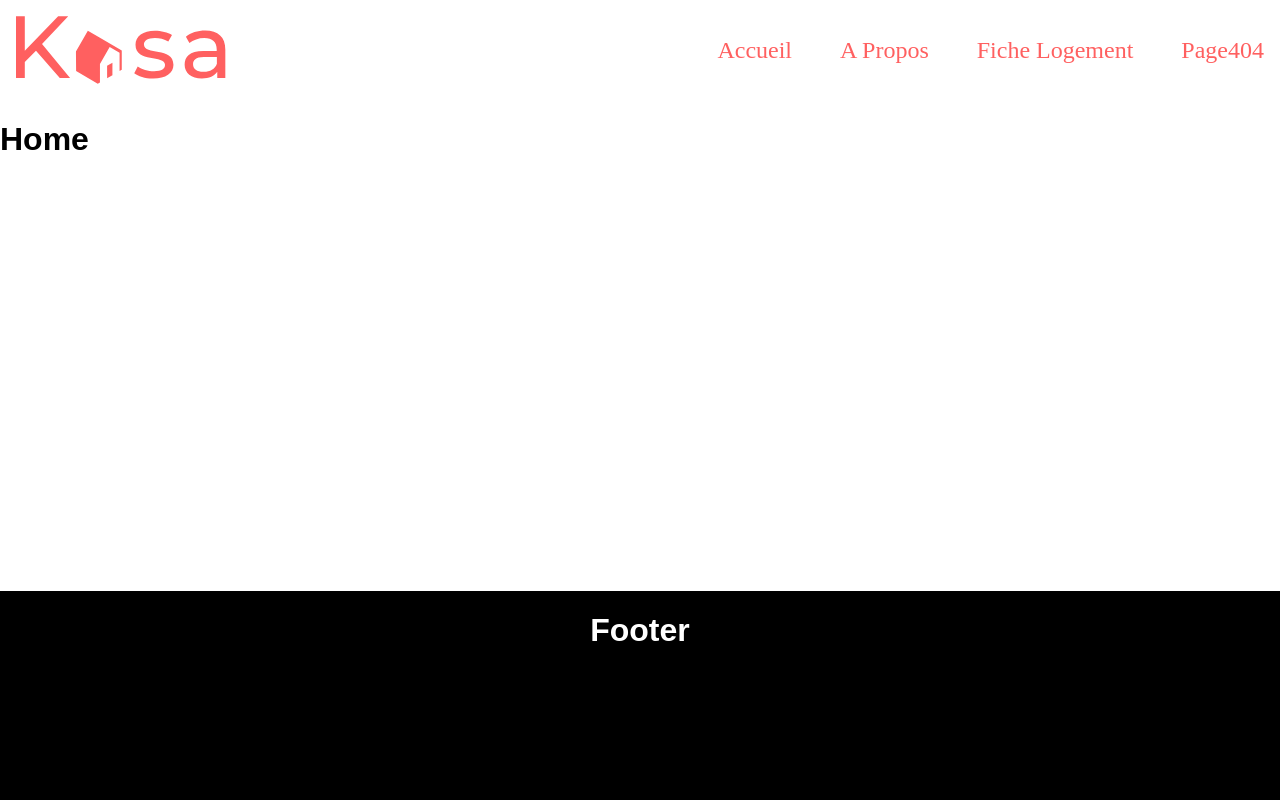
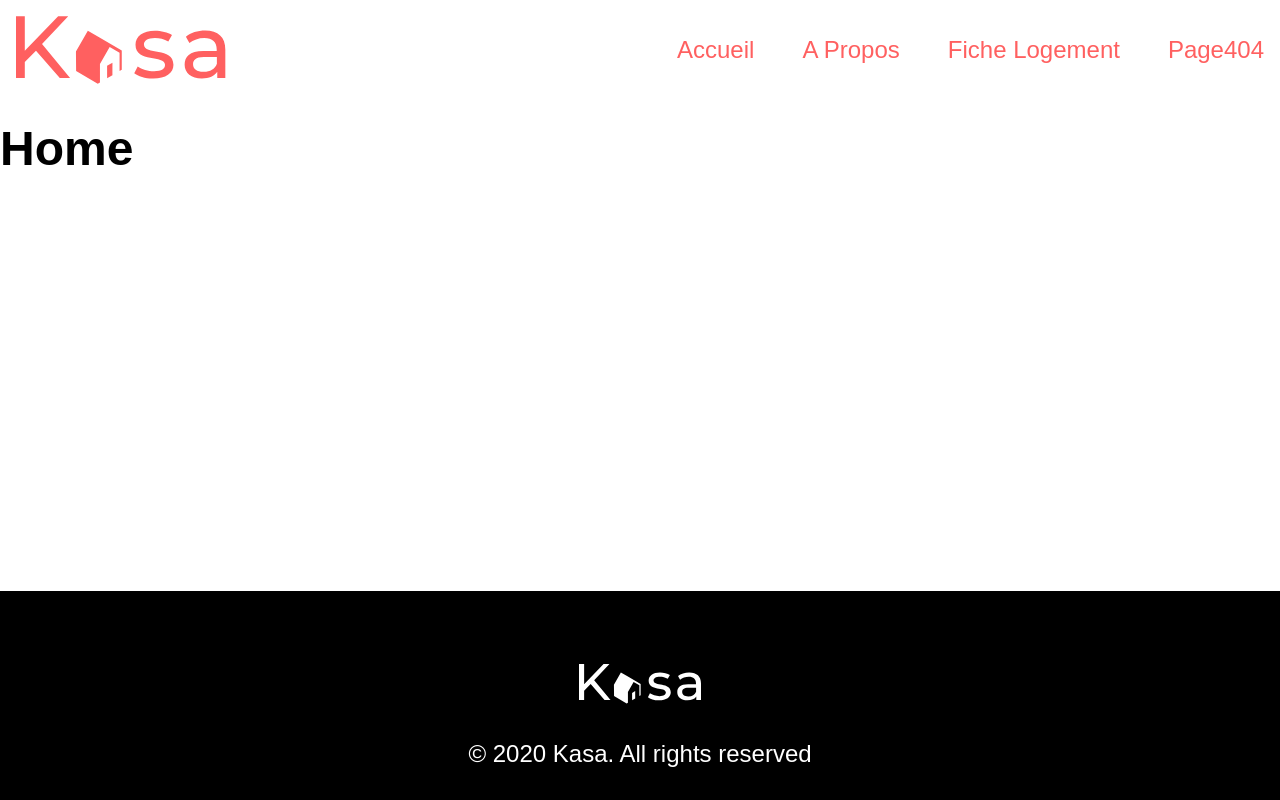
Before and after one commit to lgmoraes/Kasa, a React (Create React App) app: page / in a window 1280 px wide. Built offline with nearby package versions, Linux system fonts and the light colour scheme.

Commit message:
:heavy_plus_sign: update: Add footer

```diff
--- a/src/components/Footer/index.jsx
+++ b/src/components/Footer/index.jsx
@@ -1,7 +1,8 @@
 function Footer() {
   return (
     <footer className="footer">
-      <h1>Footer</h1>
+      <div className="logo logo--white"></div>
+      <p>© 2020 Kasa. All rights reserved</p>
     </footer>
   )
 }
--- a/src/scss/base/_base.scss
+++ b/src/scss/base/_base.scss
@@ -59,8 +59,10 @@ body,
 
 body {
   font-family: $font-primary;
-  -webkit-font-smoothing: antialiased;
-  -moz-osx-font-smoothing: grayscale;
+  font-style: normal;
+  font-weight: 500;
+  font-size: 24px;
+  line-height: 142.6%;
 }
 
 .logo {
--- a/src/scss/components/_Footer.scss
+++ b/src/scss/components/_Footer.scss
@@ -4,9 +4,19 @@
   width: 100%;
   height: $footer-height;
   margin: 0;
-  padding: auto;
+  padding-top: 50px;
+  padding-bottom: 20px;
 
   text-align: center;
   color: white;
   background-color: $footer-color;
+
+  display: flex;
+  flex-direction: column;
+  justify-content: space-around;
+  align-items: center;
+
+  p {
+    margin: 0;
+  }
 }
--- a/src/scss/components/_Header.scss
+++ b/src/scss/components/_Header.scss
@@ -11,12 +11,6 @@
   nav {
     color: $color-primary;
 
-    font-family: 'Montserrat';
-    font-style: normal;
-    font-weight: 500;
-    font-size: 24px;
-    line-height: 142.6%;
-
     display: flex;
     flex-direction: row;
   }
--- a/src/scss/components/_Logo.scss
+++ b/src/scss/components/_Logo.scss
@@ -1,9 +1,15 @@
 @use '../utils/' as *;
 
 .logo {
+  &--white {
+    background: center no-repeat url('../../assets/logo-white.svg');
+  }
+
   width: $logo-width;
   height: $logo-height;
 
   background: center no-repeat url('../../assets/logo.svg');
   background-size: contain;
+
+  flex-shrink: 0;
 }
```
